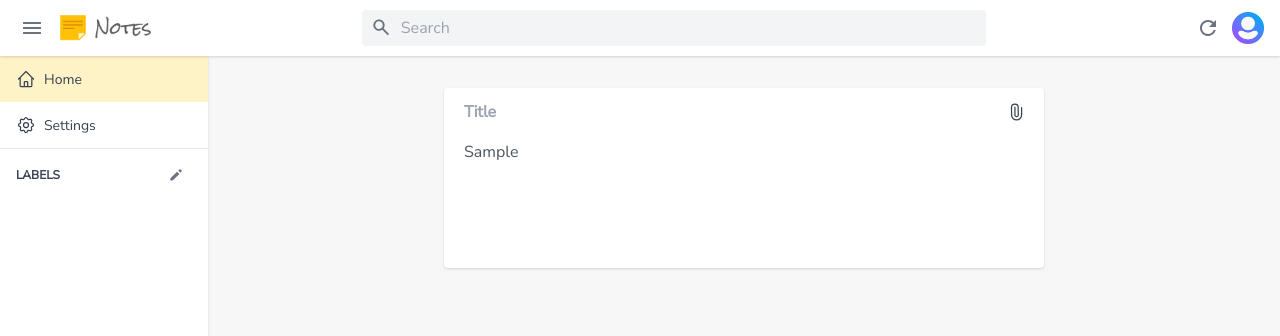
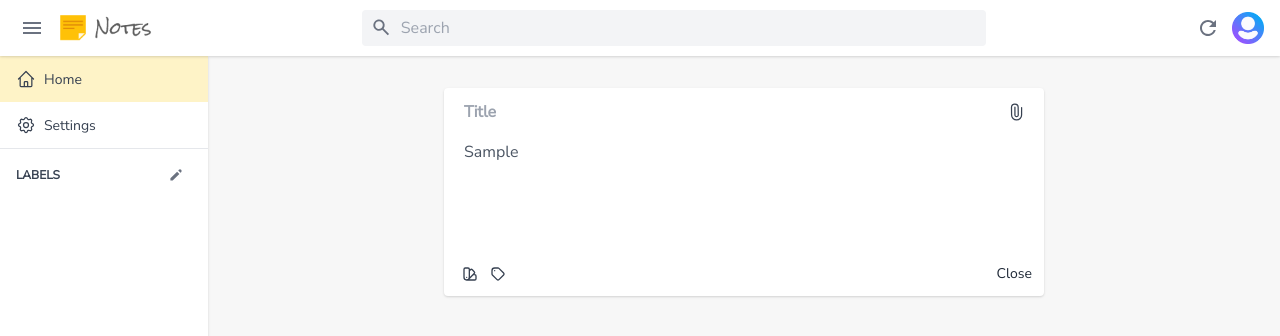
Before and after one commit to the-coding-pie/Google-Keep-Clone, a React (Create React App) app: page / in a window 1280 px wide. Both pictures are taken after typing "Sample" into the empty fields and a click on the button 1016 px from the left and 112 px from the top of the page. Shown: the top 336 px of the page. Built offline with nearby package versions, Linux system fonts and the light colour scheme.

Commit message:
added labels

```diff
--- a/src/containers/AddNote.tsx
+++ b/src/containers/AddNote.tsx
@@ -6,6 +6,7 @@ import AddTodo from "./AddTodo";
 import { NoteObj } from "../shared/types";
 import useClose from "../hooks/useClose";
 import { addNote } from "../store/actions/notes";
+import Extras from "./Extras";
 
 interface Props {
   actualNote: NoteObj;
@@ -150,6 +151,38 @@ const AddNote: React.FC<Props> = ({ actualNote, fromNote }) => {
           <AddTodo {...{ note, setNote }} />
         )}
       </div>
+
+      {/* labels */}
+      <div className="labels">
+        {note.labels.length > 0 && (
+          <ul className="labels px-3 mt-4 flex items-center mb-1.5">
+            {note.labels.map((label) => (
+              <li
+                key={label.id}
+                className="label mr-1 mb-1 last:mr-0 last:mb-0 bg-gray-300 bg-opacity-50 rounded-full px-1 text-xs"
+              >
+                {label.name.length > 7
+                  ? label.name.substring(0, 7) + "..."
+                  : label.name}
+              </li>
+            ))}
+          </ul>
+        )}
+      </div>
+
+      {/* bottom */}
+      {show === true && (
+        <div className="bottom extras flex items-center text-gray-800">
+          <div className="left relative z-50">
+            <Extras {...{ note, setNote }} />
+          </div>
+          <div className="right flex-1 flex items-center justify-end">
+            <button className="text-sm close-btn" onClick={() => handleClose()}>
+              Close
+            </button>
+          </div>
+        </div>
+      )}
     </form>
   );
 };
--- a/src/containers/Colors.tsx
+++ b/src/containers/Colors.tsx
@@ -2,31 +2,46 @@ import React from "react";
 import { useDispatch } from "react-redux";
 import { COLORS } from "../shared/constants";
 import { Dispatcher, NoteObj } from "../shared/types";
+import { updateNote } from "../store/actions/notes";
 
 interface Props {
   note: NoteObj;
-  setNote: Dispatcher<NoteObj>;
+  setNote?: Dispatcher<NoteObj>;
 }
 
 const Colors: React.FC<Props> = ({ note, setNote }) => {
   const dispatch = useDispatch();
 
-  const handleClick = (e: React.MouseEvent<HTMLLIElement, MouseEvent>) => {};
+  const handleClick = (
+    e: React.MouseEvent<HTMLLIElement, MouseEvent>,
+    c: string
+  ) => {
+    e.preventDefault();
+    if (!setNote) {
+      // comes from Note component, so update the global state
+      const newNote = {
+        ...note,
+        color: c,
+      };
+      // dispatch
+      dispatch(updateNote(newNote));
+    } else {
+      // comes from AddNote component, so update the local state
+      setNote((prevValue) => {
+        return {
+          ...prevValue,
+          color: c,
+        };
+      });
+    }
+  };
 
   return (
     <ul className="colors cursor-default w-max grid grid-cols-4 grid-rows-3 gap-1 bg-white shadow rounded p-1.5 z-50">
       {COLORS.map((c) => (
         <li
           key={c}
-          onClick={(e) => {
-            e.preventDefault();
-            setNote((prevValue) => {
-              return {
-                ...prevValue,
-                color: c,
-              };
-            });
-          }}
+          onClick={(e) => handleClick(e, c)}
           className="color cursor-pointer w-6 h-6 rounded-full border hover:border-black flex items-center justify-center"
           style={{
             background: c,
--- a/src/containers/Extras.tsx
+++ b/src/containers/Extras.tsx
@@ -1,8 +1,79 @@
+import { useState } from "react";
+import useClose from "../hooks/useClose";
+import { Dispatcher, NoteObj } from "../shared/types";
+import Colors from "./Colors";
+import Labels from "./Labels";
 
-export const Extras = () => {
-    return (
-        <div>
+interface Props {
+  note: NoteObj;
+  setNote?: Dispatcher<NoteObj>;
+}
 
-        </div>
-    )
-}
+const Extras: React.FC<Props> = ({ note, setNote }) => {
+  const [showColors, setShowColors] = useState<boolean>(false);
+  const [showLabels, setShowLabels] = useState<boolean>(false);
+
+  return (
+    <div className="extra-options flex-1 flex items-center z-50">
+      {/* add color btn */}
+      <button
+        aria-label="color change btn"
+        className="btn add-color relative"
+        onClick={(e) => e.preventDefault()}
+        onMouseEnter={() => setShowColors(true)}
+        onMouseLeave={() => setShowColors(false)}
+      >
+        <svg
+          xmlns="http://www.w3.org/2000/svg"
+          className="icon-xs"
+          fill="none"
+          viewBox="0 0 24 24"
+          stroke="currentColor"
+        >
+          <path
+            strokeLinecap="round"
+            strokeLinejoin="round"
+            strokeWidth={2}
+            d="M7 21a4 4 0 01-4-4V5a2 2 0 012-2h4a2 2 0 012 2v12a4 4 0 01-4 4zm0 0h12a2 2 0 002-2v-4a2 2 0 00-2-2h-2.343M11 7.343l1.657-1.657a2 2 0 012.828 0l2.829 2.829a2 2 0 010 2.828l-8.486 8.485M7 17h.01"
+          />
+        </svg>
+        {/* colors */}
+        {showColors === true && (
+          <div className="absolute -left-9 right-0 bottom-5">
+            <Colors {...{ note, setNote }} />
+          </div>
+        )}
+      </button>
+      {/* labels button */}
+      <button
+        aria-label="label button"
+        className="btn add-color relative"
+        onClick={(e) => {
+          e.preventDefault();
+          setShowLabels(!showLabels);
+        }}
+      >
+        <svg
+          xmlns="http://www.w3.org/2000/svg"
+          className="icon-xs"
+          fill="none"
+          viewBox="0 0 24 24"
+          stroke="currentColor"
+        >
+          <path
+            strokeLinecap="round"
+            strokeLinejoin="round"
+            strokeWidth={2}
+            d="M7 7h.01M7 3h5c.512 0 1.024.195 1.414.586l7 7a2 2 0 010 2.828l-7 7a2 2 0 01-2.828 0l-7-7A1.994 1.994 0 013 12V7a4 4 0 014-4z"
+          />
+        </svg>
+        {/* labels */}
+        {showLabels === true && (
+          <Labels {...{ note, setNote, setShowLabels }} />
+        )}
+      </button>
+    </div>
+  );
+};
+
+export default Extras;
--- /dev/null
+++ b/src/containers/Labels.tsx
@@ -0,0 +1,138 @@
+import React, { useState } from "react";
+import { useDispatch, useSelector } from "react-redux";
+import useClose from "../hooks/useClose";
+import { Dispatcher, LabelObj, NoteObj } from "../shared/types";
+import { addLabel } from "../store/actions/labels";
+import { updateNote } from "../store/actions/notes";
+import { RootState } from "../store/reducers";
+
+interface Props {
+  note: NoteObj;
+  setNote?: Dispatcher<NoteObj>;
+  setShowLabels: Dispatcher<boolean>;
+}
+
+const Labels: React.FC<Props> = ({ note, setNote, setShowLabels }) => {
+  const [label, setLabel] = useState("");
+  const { labels } = useSelector((state: RootState) => state.labels);
+
+  const labelsRef = useClose(() => setShowLabels(false));
+
+  const dispatch = useDispatch();
+
+  const handleSubmit = (e: any) => {
+    e.preventDefault();
+
+    const event = e.target as HTMLInputElement;
+    const newLabel = event.value.trim();
+
+    let oldLabel = labels.filter((label) => label.name === newLabel);
+
+    // if no label like this exists, then only add it
+    if (oldLabel.length === 0) {
+      dispatch(addLabel(newLabel));
+
+      const n = {
+        ...note,
+        labels: [
+          ...note.labels,
+          {
+            id: (Math.random() * 10).toString(),
+            name: newLabel,
+          },
+        ],
+      };
+
+      if (!setNote) {
+        dispatch(updateNote(n));
+      } else {
+        setNote(n);
+      }
+      setLabel("");
+    }
+  };
+
+  const keyHandler = (e: React.KeyboardEvent<HTMLInputElement>) => {
+    if (e.key === "Enter") {
+      e.preventDefault();
+      handleSubmit(e);
+    }
+  };
+
+  const handleCheck = (label: LabelObj) => {
+    // already present, then remove it or vice versa
+    const n = note;
+    const oldLabel = n.labels.filter((l) => l.name === label.name);
+
+    if (oldLabel.length > 0) {
+      // already present, so remove it
+      n.labels = n.labels.filter((l) => l.name !== label.name);
+    } else {
+      n.labels.push(label);
+    }
+    dispatch(updateNote(note));
+  };
+
+  return (
+    <ul
+      className="labels fixed bottom-12 bg-white rounded p-2 shadow text-gray-800"
+      ref={labelsRef}
+    >
+      <div className="top mb-2 border-b pb-2">
+        <h3 className="text-base font-bold mb-2">Label note</h3>
+        <form
+          className="text-sm flex items-center justify-between"
+          onSubmit={handleSubmit}
+        >
+          <input
+            type="text"
+            value={label}
+            onChange={(e) => setLabel(e.target.value)}
+            placeholder="Enter label name"
+            onKeyDown={keyHandler}
+            autoFocus
+          />
+          <svg
+            xmlns="http://www.w3.org/2000/svg"
+            className="icon-sm text-gray-600"
+            fill="none"
+            viewBox="0 0 24 24"
+            stroke="currentColor"
+          >
+            <path
+              strokeLinecap="round"
+              strokeLinejoin="round"
+              strokeWidth={2}
+              d="M12 6v6m0 0v6m0-6h6m-6 0H6"
+            />
+          </svg>
+        </form>
+      </div>
+
+      <div className="max-h-52 w-full z-50 overflow-y-auto text-sm">
+        {labels.length > 0 &&
+          labels.map((label) => {
+            return (
+              <li id={label.id} className="flex items-center py-1">
+                <input
+                  type="checkbox"
+                  className="mr-2"
+                  checked={
+                    note.labels.filter((l) => l.name === label.name).length > 0
+                      ? true
+                      : false
+                  }
+                  onChange={() => {
+                    handleCheck(label);
+                  }}
+                />
+                <span>{label.name}</span>
+              </li>
+            );
+          })}
+      </div>
+    </ul>
+  );
+};
+
+export default Labels;
--- a/src/containers/Note.tsx
+++ b/src/containers/Note.tsx
@@ -4,6 +4,7 @@ import { NOTE_MODAL, TEXT } from "../shared/constants";
 import { NoteObj } from "../shared/types";
 import { showModal } from "../store/actions/modal";
 import TodoNote from "./TodoNote";
+import Extras from "./Extras";
 
 interface Props {
   note: NoteObj;
@@ -62,7 +63,7 @@ const Note: React.FC<Props> = ({ note }) => {
 
       {/* lables section */}
       {note.labels.length > 0 && (
-        <ul className="labels px-3 mt-4 flex items-center mb-1.5">
+        <ul className="labels px-3 mt-2 flex items-center">
           {note.labels.map((label) => (
             <li
               key={label.id}
@@ -77,9 +78,9 @@ const Note: React.FC<Props> = ({ note }) => {
       )}
 
       {/* extras */}
-      <div className="extras flex p-3 pt-1 justify-between items-center h-10">
+      <div className="extras flex px-2 justify-between items-center h-10">
         <div className="options z-50">
-          {/* <Extras {...{ note, fromNote: true }} /> */}
+          <Extras {...{ note }} />
         </div>
       </div>
     </div>
```
